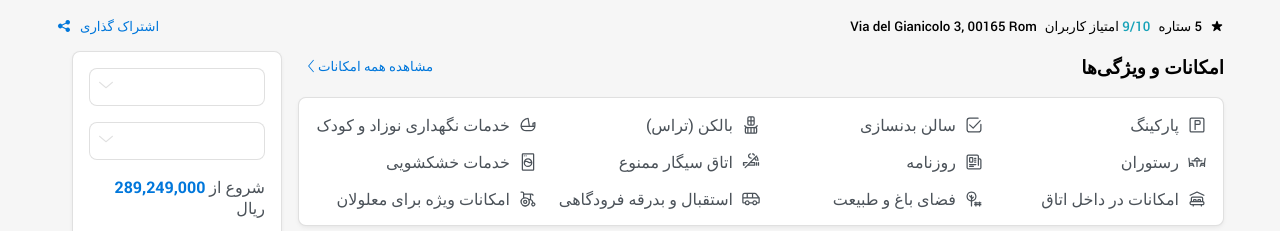
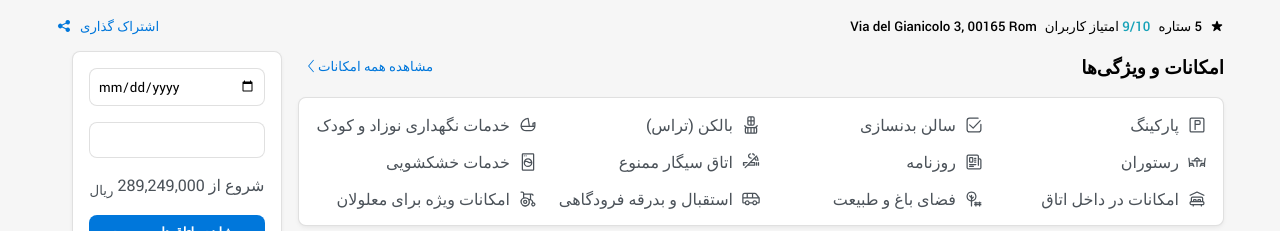
Before and after one commit to fatemeebrahimzadeh/Css-Training, a plain HTML site: page index.html in a window 1280 px wide. Shown: the part 543-774 px from the top of the page. Drawn offline with Linux system fonts and the light colour scheme.

Commit message:
fix style of ruls section and change button to input in aside tag

```diff
--- a/assets/styles/aside.css
+++ b/assets/styles/aside.css
@@ -1,18 +1,22 @@
 .details>aside {
     width: 256px;
+    top: 120px;
+    position: sticky;
+    max-height: 240px;
     margin: 1rem;
     padding: 1rem;
-    position: sticky;
-    top: 120px;
+}
+
+.details>aside>form {
+    width: 100%;
+    height: 100%;
     display: flex;
     flex-direction: column;
     align-items: center;
     gap: 1rem;
-    max-height: 240px;
 }
 
-.details>aside>button:nth-child(1),
-.details>aside>button:nth-child(2) {
+.details>aside>form>input {
     padding: 0.5rem;
     border-radius: var(--border-radius);
     border: 1px solid var(--border-color);
@@ -20,16 +24,7 @@
     text-align: left;
 }
 
-.details>aside>button>svg {
-    color: var(--border-color);
-}
-
-.details>aside>div>span {
-    color: var(--secondary-400);
-    font-weight: 600;
-}
-
-.details>aside>button:nth-child(4) {
+.details>aside>form>button {
     background-color: var(--secondary-400);
     color: var(--white);
     line-height: 2rem;
@@ -38,7 +33,7 @@
     font-weight: 700;
 }
 
-.details>aside>button:nth-child(4):hover {
+.details>aside>form>button:hover {
     background-color: var(--secondary-600);
     transition: background-color 0.2s;
 }
--- a/assets/styles/ruls.css
+++ b/assets/styles/ruls.css
@@ -1,36 +1,42 @@
-.ruls > div.box {
+.ruls>div.box {
     display: flex;
 }
 
-.ruls > div.box > div:first-child {
+.ruls>div.box>div:first-child {
+    flex-basis: 20%;
     padding-left: 2rem;
     border-left: 1px solid var(--border-color);
 }
 
-.ruls > div.box > div:first-child > div {
+.ruls>div.box>div:first-child>div {
     display: flex;
     align-items: center;
     gap: 0.25rem;
+    margin-bottom: 0.5rem;
 }
 
-.ruls > div.box > div:nth-child(2) > section > h4 {
+.ruls>div.box>div:nth-child(2){
+    flex-shrink: 2;
+}
+
+.ruls>div.box>div:nth-child(2)>section>h4 {
     margin: 0;
     font-size: small;
     padding-right: 1rem;
 }
 
-.ruls > div.box > div:nth-child(2) > section > div {
+.ruls>div.box>div:nth-child(2)>section>div {
     padding: 1rem;
     text-align: left;
     direction: ltr;
 }
 
-.ruls > div.box > div:nth-child(2) > section:first-child > div > div {
+.ruls>div.box>div:nth-child(2)>section:first-child>div>div {
     margin-left: 3rem;
     padding: 1rem 0;
 }
 
-.ruls > div.box > div:nth-child(2) > section:nth-child(2) > div > ul {
+.ruls>div.box>div:nth-child(2)>section:nth-child(2)>div>ul {
     margin-left: 3rem;
     padding: 1rem 0;
     list-style-type: disc;
--- a/index.html
+++ b/index.html
@@ -360,24 +360,12 @@
                 </section>
                 <div class="details">
                     <aside class="box">
-                        <button>
-                            <svg viewbox="0 0 24 24" width="16" height="16" fill="currentColor" class="md:mr-3"
-                                data-v-6af3b611>
-                                <path
-                                    d="M21.266 7.302a.75.75 0 0 1 1.037 1.08l-.069.066-9.75 8.25a.75.75 0 0 1-.89.058l-.078-.058-9.75-8.25a.75.75 0 0 1 .893-1.202l.075.056L12 15.142l9.266-7.84Z">
-                                </path>
-                            </svg>
-                        </button>
-                        <button>
-                            <svg viewbox="0 0 24 24" width="16" height="16" fill="currentColor" class="md:mr-3"
-                                data-v-6af3b611>
-                                <path
-                                    d="M21.266 7.302a.75.75 0 0 1 1.037 1.08l-.069.066-9.75 8.25a.75.75 0 0 1-.89.058l-.078-.058-9.75-8.25a.75.75 0 0 1 .893-1.202l.075.056L12 15.142l9.266-7.84Z">
-                                </path>
-                            </svg>
-                        </button>
-                        <div>شروع از <span>289,249,000</span> ریال</div>
-                        <button>مشاهده اتاق‌های موجود</button>
+                        <form action="https://www.alibaba.ir/">
+                            <input type="date" name="date" title="date"> </input>
+                            <input type="number" name="passenger-picker" title="passenger-picker"> </input>
+                            <div>شروع از <span>289,249,000</span> <sub>ریال</sub></div>
+                            <button type="submit">مشاهده اتاق‌های موجود</button>
+                        </form>
                     </aside>
                     <div class="detail-container">
                         <section id="features" class="features">
@@ -731,10 +719,10 @@
                                         <svg viewBox="0 0 24 24" width="1rem" height="1rem" fill="currentColor"
                                             class="ml-1" data-v-76a1555f="">
                                             <path
-                                                d="M15.75 3a.75.75 0 0 1 .745.663l.005.087v.75h2.25a2.25 2.25 0 0 1 2.246 2.118L21 6.75v4.5a.75.75 0 0 1-1.495.088l-.005-.088v-1.5h-15v9c0 .384.29.702.663.745l.087.005h13.5a.75.75 0 0 0 .745-.663l.005-.087v-1.5a.75.75 0 0 1 1.495-.087l.005.087v1.5a2.25 2.25 0 0 1-2.118 2.246L18.75 21H5.25a2.25 2.25 0 0 1-2.246-2.118L3 18.75v-12a2.25 2.25 0 0 1 2.118-2.246L5.25 4.5H7.5v-.75a.75.75 0 0 1 1.495-.087L9 3.75v.75h6v-.75a.75.75 0 0 1 .75-.75Zm-2.47 7.72a.75.75 0 0 1 .063.99l-.063.07-1.719 1.72h8.689a.75.75 0 0 1 .087 1.495L20.25 15h-8.689l1.72 1.72a.75.75 0 0 1 .062.99l-.063.07a.75.75 0 0 1-.99.063l-.07-.063-3-3-.055-.06-.005-.007.06.067a.756.756 0 0 1-.22-.53v-.014a.47.47 0 0 1 .003-.053L9 14.25a.755.755 0 0 1 .22-.53l3-3a.75.75 0 0 1 1.06 0ZM7.5 6H5.25a.75.75 0 0 0-.745.663L4.5 6.75v1.5h15v-1.5a.75.75 0 0 0-.663-.745L18.75 6H16.5v.75a.75.75 0 0 1-1.495.087L15 6.75V6H9v.75a.75.75 0 0 1-1.495.087L7.5 6.75V6Z">
+                                                d="M15.75 3a.75.75 0 0 1 .745.663l.005.087v.75h2.25a2.25 2.25 0 0 1 2.246 2.118L21 6.75v3.75a.75.75 0 0 1-1.495.088L19.5 10.5v-.75h-15v9c0 .384.29.702.663.745l.087.005h13.5a.75.75 0 0 0 .745-.663l.005-.087V18a.75.75 0 0 1 1.495-.087L21 18v.75a2.25 2.25 0 0 1-2.118 2.246L18.75 21H5.25a2.25 2.25 0 0 1-2.246-2.118L3 18.75v-12a2.25 2.25 0 0 1 2.118-2.246L5.25 4.5H7.5v-.75a.75.75 0 0 1 1.495-.087L9 3.75v.75h6v-.75a.75.75 0 0 1 .75-.75Zm1.96 7.657.07.063 3 3a.757.757 0 0 1 .06.067l-.06-.067a.748.748 0 0 1 .22.53v.025a.728.728 0 0 1-.003.039L21 14.25a.747.747 0 0 1-.147.446l-.01.014-.008.01-.055.06-3 3a.75.75 0 0 1-1.123-.99l.063-.07L18.438 15H9.75a.75.75 0 0 1-.087-1.495l.087-.005h8.688l-1.718-1.72a.75.75 0 0 1-.063-.99l.063-.07a.75.75 0 0 1 .99-.063ZM7.5 6H5.25a.75.75 0 0 0-.745.663L4.5 6.75v1.5h15v-1.5a.75.75 0 0 0-.663-.745L18.75 6H16.5v.75a.75.75 0 0 1-1.495.087L15 6.75V6H9v.75a.75.75 0 0 1-1.495.087L7.5 6.75V6Z">
                                             </path>
                                         </svg>
-                                        <span>ساعت ورود</span>
+                                        <span>ساعت خروج</span>
                                     </div>
                                 </div>
                                 <div>
```
